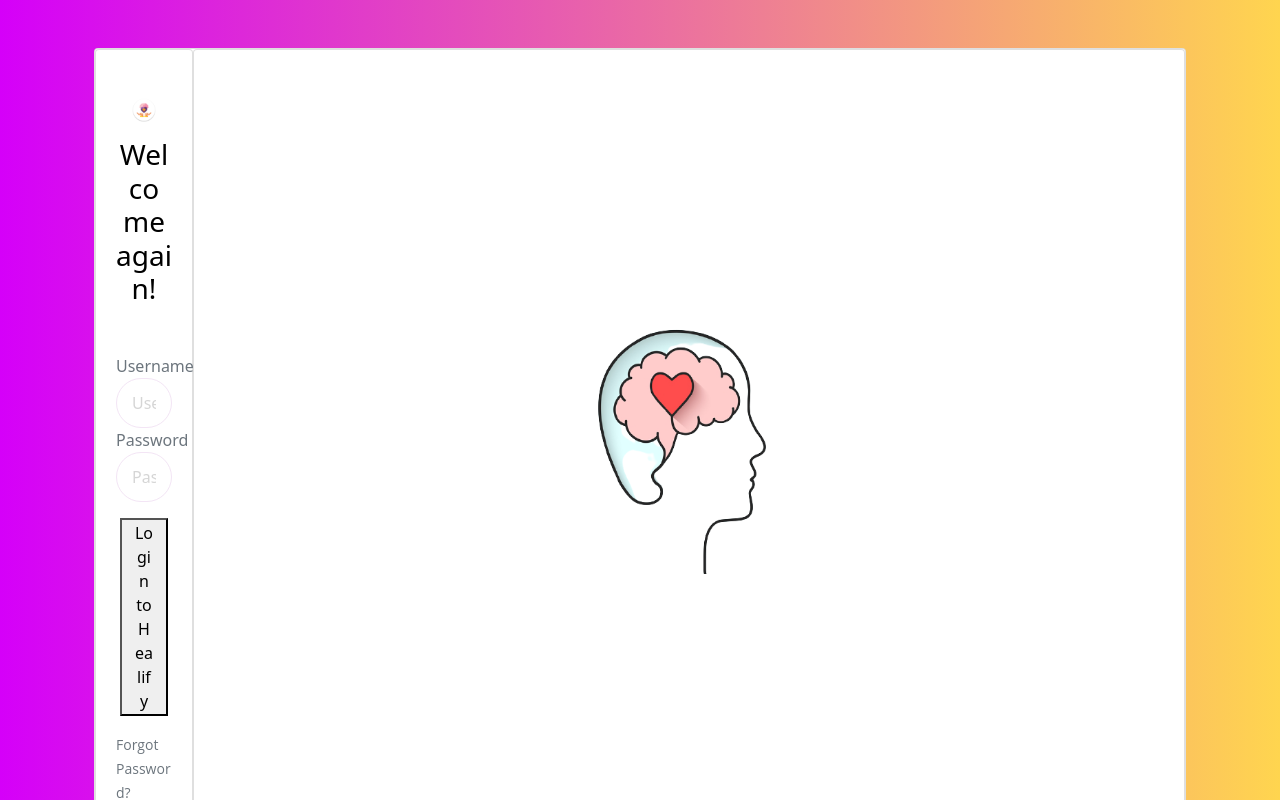
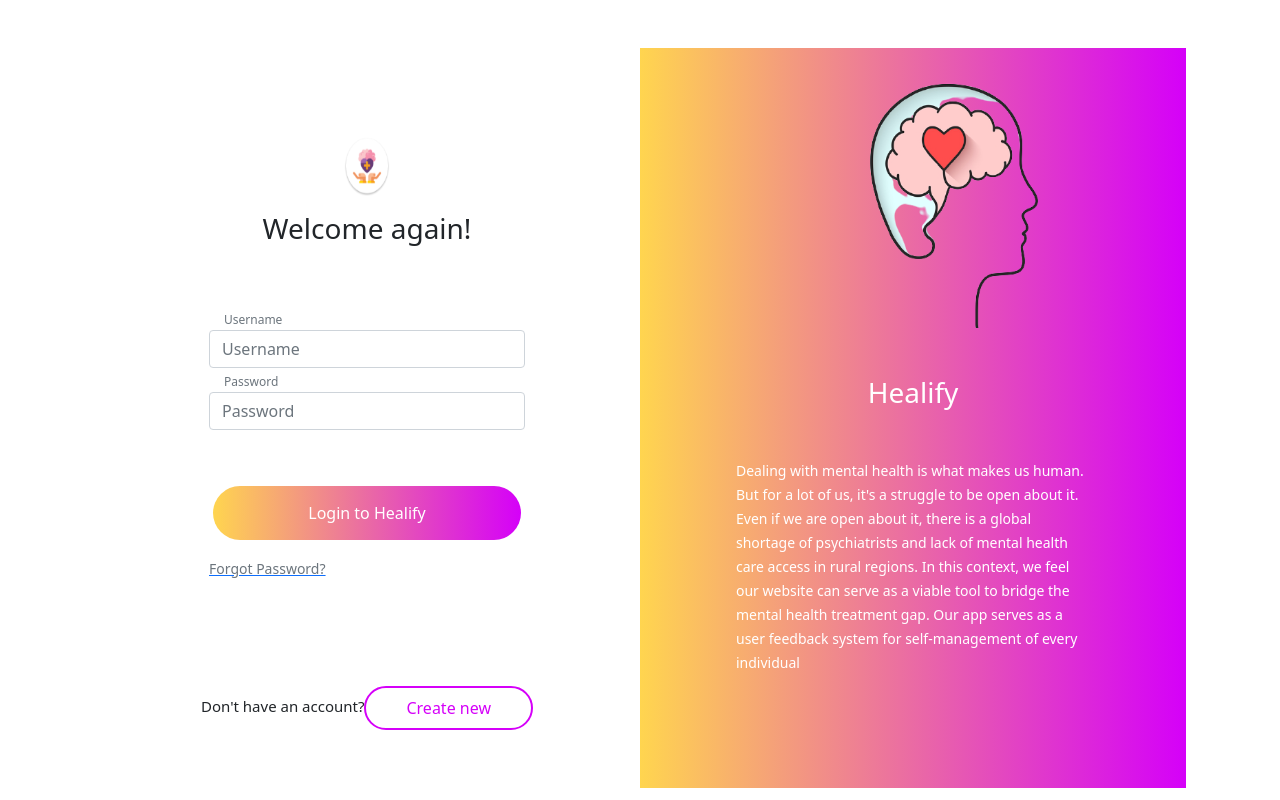
Before and after one commit to SE-Project-Team/Healify, a React (Create React App) app in the folder healify/: page / in a window 1280 px wide. Shown: the top 800 px of the page. Built offline with nearby package versions, Linux system fonts and the light colour scheme.

Commit message:
Most Issues with styling resolved using CSS Modules -except bootstrap override

```diff
--- /dev/null
+++ b/healify/src/App.css
@@ -0,0 +1,68 @@
+body {
+  color: #000;
+  overflow-x: hidden;
+  height: 100%;
+  background-image: linear-gradient(to right, #d500f9, #ffd54f);
+  background-repeat: no-repeat;
+}
+
+input,
+textarea {
+  background-color: #f3e5f5;
+  border-radius: 50px !important;
+  padding: 12px 15px 12px 15px !important;
+  width: 100%;
+  box-sizing: border-box;
+  border: none !important;
+  border: 1px solid #f3e5f5 !important;
+  font-size: 16px !important;
+  color: #000 !important;
+  font-weight: 400;
+}
+
+input:focus,
+textarea:focus {
+  -moz-box-shadow: none !important;
+  -webkit-box-shadow: none !important;
+  box-shadow: none !important;
+  border: 1px solid #d500f9 !important;
+  outline-width: 0;
+  font-weight: 400;
+}
+
+button:focus {
+  -moz-box-shadow: none !important;
+  -webkit-box-shadow: none !important;
+  box-shadow: none !important;
+  outline-width: 0;
+}
+
+::placeholder {
+  color: rgba(201, 201, 201, 0.781) !important;
+  opacity: 1;
+}
+
+:-ms-input-placeholder {
+  color: #000 !important;
+}
+
+::-ms-input-placeholder {
+  color: #000 !important;
+}
+a {
+  color: #000;
+}
+
+a:hover {
+  color: #000;
+}
+
+a {
+  color: blue;
+  font-family: "Open Sans", sans-serif;
+  margin: 10px 20px;
+  text-decoration: none;
+}
+a:hover {
+  color: #eaf6f6;
+}
--- a/healify/src/Components/Home.css
+++ /dev/null
@@ -1,143 +0,0 @@
-.header {
-  min-height: 100%;
-}
-.heading {
-  padding-left: 40%;
-  text-align: center;
-}
-.logo {
-  margin-left: 25px;
-  height: 100%;
-  width: 75px;
-  border-radius: 100%;
-  float: left;
-}
-.login {
-  float: right;
-}
-.heading,
-.logo,
-.login {
-  display: inline;
-}
-.top-container {
-  background-color: #cef1ec;
-  position: relative;
-  height: 2000px;
-}
-.navv {
-  margin-top: 50px;
-}
-.bottom-container {
-  background-color: #32bbd3;
-  padding: 50px 0 20px;
-  text-align: center;
-}
-.copyright {
-  color: #eaf6f6;
-  font-size: 0.75rem;
-  padding: 20px 0;
-}
-a {
-  color: blue;
-  font-family: "Open Sans", sans-serif;
-  margin: 10px 20px;
-  text-decoration: none;
-}
-a:hover {
-  color: #eaf6f6;
-}
-.img {
-  width: 100%;
-  opacity: 0.7;
-}
-.card {
-  background-color: white;
-  color: #272727;
-  padding: 20px;
-  align-self: center;
-  border-radius: 10px;
-  border: 0px;
-  border-color: rgb(206, 184, 180);
-  border-style: solid;
-  transition: 200ms;
-  max-width: 380px;
-  display: inline;
-}
-
-.card:hover {
-  transition: 200ms;
-  border: 3px;
-  border-color: tomato;
-  border-style: solid;
-}
-
-.card-header {
-  display: flex;
-  flex-wrap: nowrap;
-  align-items: center;
-}
-
-.profile {
-  width: 2.5rem;
-  height: 2.5rem;
-  background-color: tomato;
-  border-radius: 50%;
-  margin: 10px;
-  font-size: 20pt;
-  text-align: center;
-  font-weight: bold;
-  color: white;
-  justify-content: center;
-}
-
-.letter {
-  vertical-align: middle;
-}
-
-.card-title-group {
-  justify-content: center;
-}
-
-.card-title {
-  flex: 0.5;
-  font-size: large;
-  margin-bottom: 0;
-  margin-top: 0;
-}
-.card-date {
-  flex: 0.3;
-  font-size: small;
-  margin-top: 0;
-}
-
-.card-image {
-  border-radius: 10px;
-  margin-bottom: 10px;
-  margin-top: 10px;
-}
-.card-like-icon {
-  height: 25px;
-}
-
-.card-text {
-  width: 350px;
-  font-size: medium;
-}
-
-.card-like-bar {
-  display: flex;
-  align-items: center;
-  margin-top: 20px;
-  justify-content: space-between;
-}
-
-.like-text {
-  font-size: small;
-  margin-left: 10px;
-}
-
-.booklist {
-  grid-template-columns: repeat(2, 1fr);
-  /* align-items: start; */
-}
--- a/healify/src/Components/Home.js
+++ b/healify/src/Components/Home.js
@@ -14,33 +14,26 @@ export const Home = () => {
         </a>
       </header>
 
-      <div className="styles.top-container">
-        <img className="img" src={image} alt="image not found" />
-        <section className="booklist">
-          <div className="card">
-            <div className="card-header">
-              <div className="card-title-group">
-                <h5 className="card-title">Play Quiz</h5>
-                <div className="card-date">01-10-2021</div>
+      <div className={styles["top-container"]}>
+        <img className={styles.img} src={image} alt="image not found" />
+        <section className={styles.booklist}>
+          <div className={"card " + styles.card}>
+            <div className={styles["card-header"]}>
+              <div className={styles["card-title-group"]}>
+                <h5 className={"card-title " + styles["card-title"]}>
+                  Play Quiz
+                </h5>
+                <div className={"card-date " + styles["card-date"]}>
+                  01-10-2021
+                </div>
               </div>
             </div>
-            <img className="card-image" src={brainImg} alt="Logo" />
-            <div className="card-text">
-              Lorem ipsum dolor sit amet consectetur adipisicing elit. Expedita
-              quibusdam vel hic, aliquam maxime corporis a esse et maiores
-              corrupti, soluta cum magnam fuga optio illo iure rerum, assumenda
-              harum?
-            </div>
-          </div>
-          <div className="card">
-            <div className="card-header">
-              <div className="card-title-group">
-                <h5 className="card-title">Play Quiz</h5>
-                <div className="card-date">01-10-2021</div>
-              </div>
-            </div>
-            <img className="card-image" src={brainImg} alt="Logo" />
-            <div className="card-text">
+            <img
+              className={"card-image " + styles["card-image"]}
+              src={brainImg}
+              alt="Logo"
+            />
+            <div className={"card-text " + styles["card-text"]}>
               Lorem ipsum dolor sit amet consectetur adipisicing elit. Expedita
               quibusdam vel hic, aliquam maxime corporis a esse et maiores
               corrupti, soluta cum magnam fuga optio illo iure rerum, assumenda
@@ -51,6 +44,7 @@ export const Home = () => {
       </div>
 
       <footer>
+        {" "}
         <div className="bottom-container">
           <a
             className="footer-link"
--- a/healify/src/Components/Home.module.css
+++ b/healify/src/Components/Home.module.css
@@ -38,15 +38,7 @@
   font-size: 0.75rem;
   padding: 20px 0;
 }
-a {
-  color: blue;
-  font-family: "Open Sans", sans-serif;
-  margin: 10px 20px;
-  text-decoration: none;
-}
-a:hover {
-  color: #eaf6f6;
-}
+
 .img {
   width: 100%;
   opacity: 0.7;
--- a/healify/src/Components/Signup.js
+++ b/healify/src/Components/Signup.js
@@ -4,18 +4,20 @@ import logo1 from "../Assets/mentalhealth_icon_round.png";
 import styles from "./Signup.module.css";
 export const Signup = () => {
   return (
-    <div className={"container px-4 py-5 mx-auto"}>
-      <div className="card card0">
+    <div className={"px-4 py-5 mx-auto container " + styles.container}>
+      <div className={styles.card + " " + styles.card0}>
         <div className="d-flex flex-lg-row flex-column-reverse">
-          <div className="card card1">
+          <div className={styles.card + " " + styles.card1}>
             <div className="row justify-content-center my-auto">
               <div className="col-md-8 col-10 my-5">
                 <div className="row justify-content-center px-3 mb-3">
-                  <img id="logo" src={logo1} alt="logo1" />{" "}
+                  <img id={styles.logo} src={logo1} alt="logo1" />{" "}
                 </div>
-                <h3 className="mb-5 text-center heading">Welcome again!</h3>
+                <h3 className={"mb-5 text-center " + styles.heading}>
+                  Welcome again!
+                </h3>
                 <div className="form-group">
-                  <label className="form-control-label text-muted">
+                  <label className={"text-muted " + styles.formControlLabel}>
                     Username
                   </label>
                   <input
@@ -28,7 +30,7 @@ export const Signup = () => {
                 </div>
                 <div className="form-group">
                   {" "}
-                  <label className="form-control-label text-muted">
+                  <label className={"text-muted " + styles.formControlLabel}>
                     Password
                   </label>
                   <input
@@ -41,7 +43,7 @@ export const Signup = () => {
                 </div>
                 <div className="row justify-content-center my-3 px-3">
                   {" "}
-                  <button className="btn-block btn-color">
+                  <button className={"btn-block " + styles.btnColor}>
                     Login to Healify
                   </button>{" "}
                 </div>
@@ -53,15 +55,17 @@ export const Signup = () => {
                 </div>
               </div>
             </div>
-            <div className="bottom text-center mb-5">
-              <p href="#" className="sm-text mx-auto mb-3">
+            <div className={"text-center mb-5 " + styles.bottom}>
+              <p href="#" className={"mx-auto mb-3 " + styles.smText}>
                 Don't have an account?
-                <button className="btn btn-white ml-2">Create new</button>
+                <button className={"btn ml-2 " + styles.btnWhite}>
+                  Create new
+                </button>
               </p>
             </div>
           </div>
-          <div className="card card2">
-            <div className="my-auto mx-md-5 px-md-5 right">
+          <div className={styles.card + " " + styles.card2}>
+            <div className={"my-auto mx-md-5 px-md-5 right" + styles.right}>
               <div>
                 <img
                   className="rounded mx-auto d-block"
--- a/healify/src/Components/Signup.module.css
+++ b/healify/src/Components/Signup.module.css
@@ -1,42 +1,5 @@
-body {
-  color: #000;
-  overflow-x: hidden;
-  height: 100%;
-  background-image: linear-gradient(to right, #d500f9, #ffd54f);
-  background-repeat: no-repeat;
+.container {
 }
-
-input,
-textarea {
-  background-color: #f3e5f5;
-  border-radius: 50px !important;
-  padding: 12px 15px 12px 15px !important;
-  width: 100%;
-  box-sizing: border-box;
-  border: none !important;
-  border: 1px solid #f3e5f5 !important;
-  font-size: 16px !important;
-  color: #000 !important;
-  font-weight: 400;
-}
-
-input:focus,
-textarea:focus {
-  -moz-box-shadow: none !important;
-  -webkit-box-shadow: none !important;
-  box-shadow: none !important;
-  border: 1px solid #d500f9 !important;
-  outline-width: 0;
-  font-weight: 400;
-}
-
-button:focus {
-  -moz-box-shadow: none !important;
-  -webkit-box-shadow: none !important;
-  box-shadow: none !important;
-  outline-width: 0;
-}
-
 .card {
   border-radius: 0;
   border: none;
@@ -61,20 +24,7 @@ button:focus {
   margin-bottom: 60px !important;
 }
 
-::placeholder {
-  color: rgba(201, 201, 201, 0.781) !important;
-  opacity: 1;
-}
-
-:-ms-input-placeholder {
-  color: #000 !important;
-}
-
-::-ms-input-placeholder {
-  color: #000 !important;
-}
-
-.form-control-label {
+.formControlLabel {
   font-size: 12px;
   margin-left: 15px;
 }
@@ -84,7 +34,7 @@ button:focus {
   margin-bottom: 30px;
 }
 
-.btn-color {
+.btnColor {
   border-radius: 50px;
   color: #fff;
   background-image: linear-gradient(to right, #ffd54f, #d500f9);
@@ -94,12 +44,12 @@ button:focus {
   margin-top: 40px;
 }
 
-.btn-color:hover {
+.btnColor:hover {
   color: #fff;
   background-image: linear-gradient(to right, #d500f9, #ffd54f);
 }
 
-.btn-white {
+.btnWhite {
   border-radius: 50px;
   color: #d500f9;
   background-color: #fff;
@@ -108,17 +58,9 @@ button:focus {
   border: 2px solid #d500f9 !important;
 }
 
-.btn-white:hover {
+.btnWhite:hover {
   color: #fff;
   background-image: linear-gradient(to right, #ffd54f, #d500f9);
-}
-
-a {
-  color: #000;
-}
-
-a:hover {
-  color: #000;
 }
 
 .bottom {
@@ -126,7 +68,7 @@ a:hover {
   margin-top: 50px !important;
 }
 
-.sm-text {
+.smText {
   font-size: 15px;
 }
 
```
